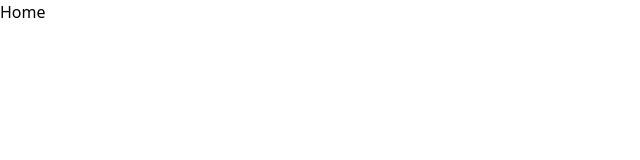
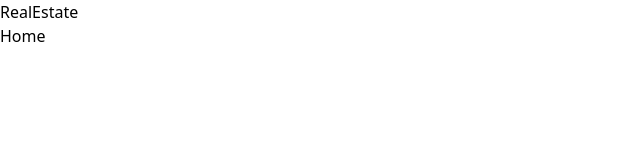
Before and after one commit to pzare1/mern-estate, a React (Vite) app in the folder client/: page / in a window 1280 px wide. Shown: the top 160 px of the page, without its empty margins (0-640 px from the left). Built offline with nearby package versions, Linux system fonts and the light colour scheme.

Commit message:
Add header component to the project

```diff
--- a/client/src/App.jsx
+++ b/client/src/App.jsx
@@ -5,10 +5,12 @@ import About from './pages/About'
 import Profile from './pages/Profile'
 import SignIn from './pages/SignIn'
 import SignOut from './pages/SignOut'
+import Header from './components/Header'
 BrowserRouter
 function App() {
   return (
     <BrowserRouter>
+      <Header/>
       <Routes>
           <Route path='/' element={<Home/>}/>
           <Route path='/about' element={<About/>}/>
--- /dev/null
+++ b/client/src/components/Header.jsx
@@ -0,0 +1,14 @@
+import React from 'react'
+
+function Header() {
+  return (
+    <header>
+        <h1 className='font-bold text-sm sm:text-lg flex flex-wrap'>
+            <span className=' text-slate-500'>Real</span>
+            <span className=' text-slate-700'>Estate</span>
+        </h1>
+    </header>
+  )
+}
+
+export default Header
```
